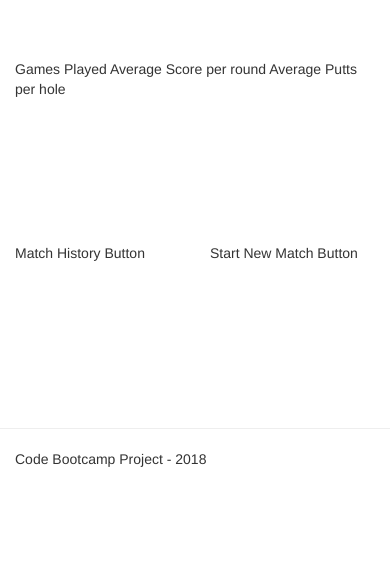
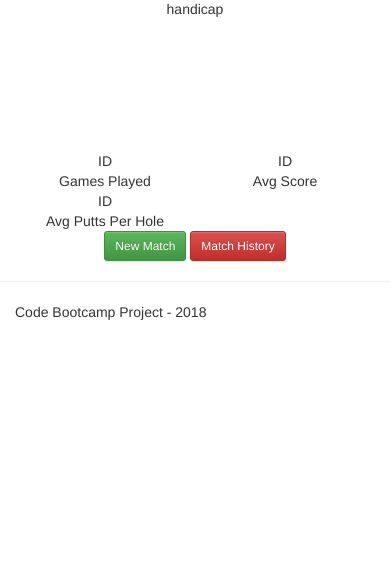
Before and after one commit to CStavnes1/golf-project, a Node server app: template views/player.handlebars in a window 390 px wide. Shown: the part 269-844 px from the top of the page. Run offline with Node 20, Linux system fonts and the light colour scheme; the template is opened without the code that fills it, so the values that code supplies are empty; some libraries are stand-ins or nearby versions.

Commit message:
whole ton of shit - orm works, routes work, data is being fed from database to handlebars pages

```diff
--- a/db/schema.sql
+++ b/db/schema.sql
@@ -8,6 +8,7 @@ CREATE TABLE Users (
     username VARCHAR (40) NOT NULL,
     accountpass VARCHAR (40) NOT NULL,
     mymatches VARCHAR (400),
+    myhandicap INT,
     PRIMARY KEY (userid)
 );
 
@@ -30,5 +31,5 @@ CREATE TABLE Score (
     playerputts INT NOT NULL,
     playernotes VARCHAR (1000),
     userid INT,
-    FOREIGN KEY (userid) REFERENCES Users(userid)
+    FOREIGN KEY (userid) REFERENCES users(userid)
 );
--- a/models/golf.js
+++ /dev/null
@@ -1,4 +0,0 @@
-// import orm.js into golf.js
-var orm = require('../config/orm.js');
-
-// create the code that will call the ORM functions
--- a/views/player.handlebars
+++ b/views/player.handlebars
@@ -1,34 +1,47 @@
 <div class="container">
-    <div class="row">
-        <div class="col-xs-4">
-            <!-- Name and/or profile picture -->
+    <div class="profile">
+        <center>
+            <div class="col-md-3">
+                <div class="profile-main">
+
+                    <!-- USERPIC -->
+                    <div class="profile-userpic">
+                        <img src="https://gravatar.com/avatar/31b64e4876d603ce78e04102c67d6144?s=80&d=https://codepen.io/assets/avatars/user-avatar-80x80-bdcd44a3bfb9a5fd01eb8b86f9e033fa1a9897c3a15b33adfc2649a002dab1b6.png"
+                            class="img-responsive" alt="">
                     </div>
-        <div class="col-xs-8">
-            <!-- Handicap -->
-            Handicap: 0
+
+                    <!-- USER NAME and HANDICAP -->
+                    <div class="profile-usertitle">
+                        <div class="profile-usertitle-name">
+                            Chris Stavnes
+                        </div>
+                        <div class="profile-usertitle-name">
+                            handicap
                         </div>
                     </div>
-    <div class="row">
-        <div class="col-xs-12">
-            <!-- DETAILED Player statistics display -->
-            <br>
-            Games Played
-            Average Score per round
-            Average Putts per hole
+
+                    <!-- STATS -->
+                    <div class="row list-separated profile-stat">
+                        <div class="col-md-4 col-sm-4 col-xs-6">
+                            <div class="uppercase profile-stat-title"> ID </div>
+                            <div class="uppercase profile-stat-text">Games Played</div>
+                        </div>
+                        <div class="col-md-4 col-sm-4 col-xs-6">
+                            <div class="uppercase profile-stat-title">ID</div>
+                            <div class="uppercase profile-stat-text">Avg Score</div>
+                        </div>
+                        <div class="col-md-4 col-sm-4 col-xs-6">
+                            <div class="uppercase profile-stat-title">ID</div>
+                            <div class="uppercase profile-stat-text">Avg Putts Per Hole</div>
                         </div>
                     </div>
-    <div class="row">
-        <div class="col-xs-6">
-            <!-- Start a new match button-->
-        Match History Button
-        </div>
-        <div class="col-xs-6">
-        Start New Match Button
-        </div>
-    </div>
-    <div class="row">
-        <div class="col-xs-12">
-            <!-- footer -->
+
+                    <!-- BUTTONS -->
+                    <div class="profile-userbuttons">
+                        <button type="button" class="btn btn-success btn-sm">New Match</button>
+                        <button type="button" class="btn btn-danger btn-sm">Match History</button>
                     </div>
                 </div>
             </div>
+        </center>
+    </div>
```
Also changed, not shown: config/orm.js (+20 -20 lines), controllers/golf_controllers.js (+8 -2 lines), models/golfer.js (added, +25 -0 lines), models/hole.js (added). Lines whose indentation alone changed are shown as unchanged.
